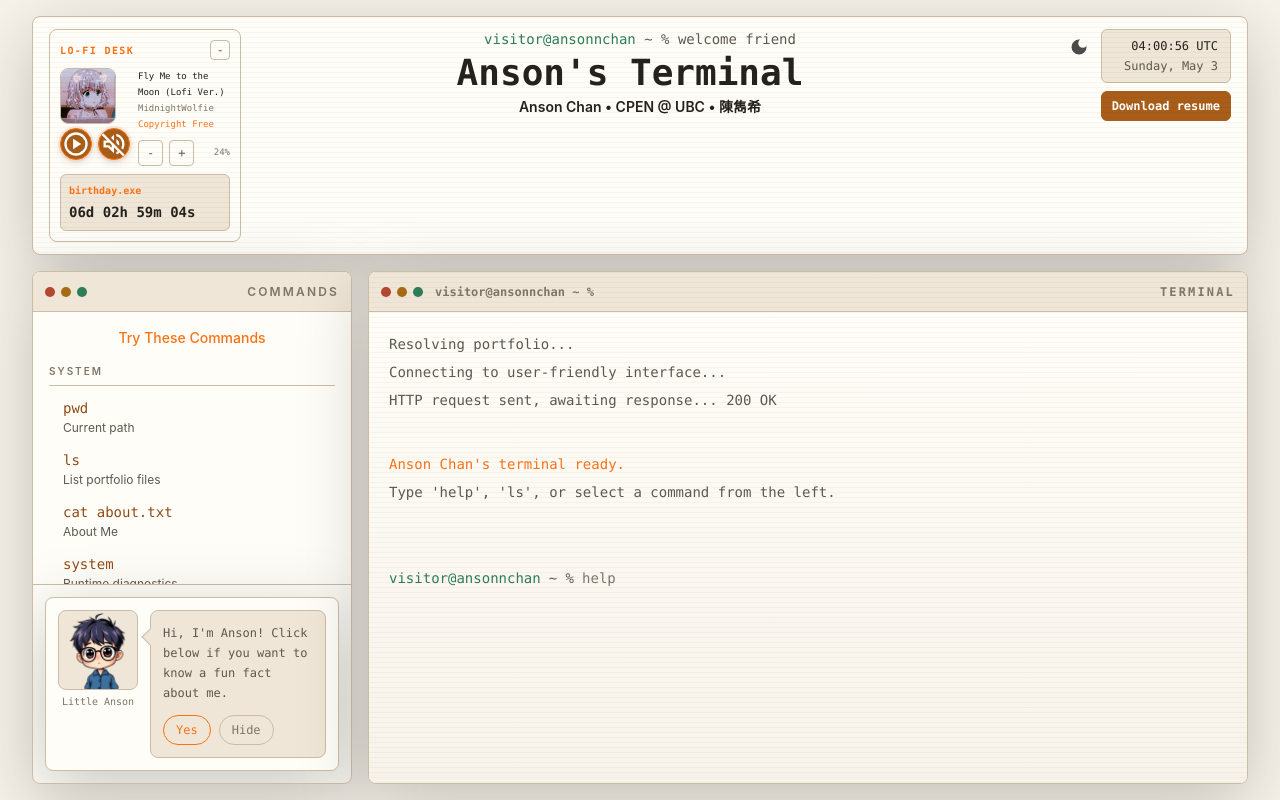
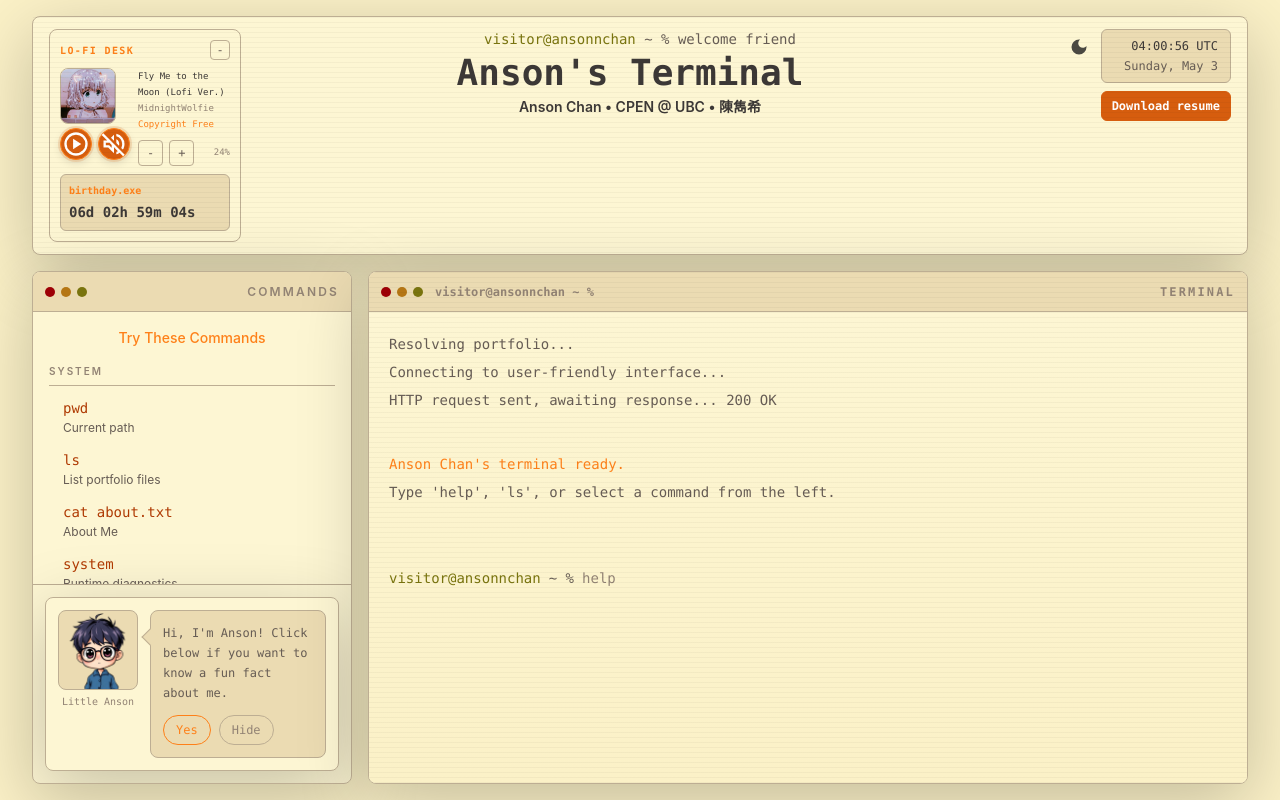
Before and after one commit to ansonnchan/personal-portfolio, a Next.js app: page / in a window 1280 px wide. Built offline with nearby package versions, Linux system fonts and the light colour scheme.

Commit message:
new dark mode theme

```diff
--- a/app/globals.css
+++ b/app/globals.css
@@ -5,43 +5,43 @@
 :root {
   --font-sans: Inter, ui-sans-serif, system-ui, sans-serif;
   --font-mono: "JetBrains Mono", ui-monospace, SFMono-Regular, Menlo, Monaco, Consolas, "Liberation Mono", monospace;
-  --bg-base: #f8f3ea;
-  --bg-panel: #fffdf8;
-  --bg-elevated: #efe6d7;
-  --bg-hover: #e7dccb;
-  --border: #cbbca8;
-  --text-primary: #25221d;
-  --text-secondary: #5f584f;
-  --text-muted: #807569;
-  --accent: #a85d18;
-  --accent-dim: #7c3f12;
-  --accent-green: #2f7d57;
-  --accent-yellow: #a76a15;
-  --accent-red: #b4472f;
-  --command: #8f4c16;
-  --bright-orange: #f97316;
-  --orange-soft: rgba(249, 115, 22, 0.12);
-  --link: #7c3f12;
+  --bg-base: #fbf1c7;
+  --bg-panel: #fdf6d3;
+  --bg-elevated: #ebdbb2;
+  --bg-hover: #dfc995;
+  --border: #bdae93;
+  --text-primary: #3c3836;
+  --text-secondary: #665c54;
+  --text-muted: #928374;
+  --accent: #d65d0e;
+  --accent-dim: #af3a03;
+  --accent-green: #79740e;
+  --accent-yellow: #b57614;
+  --accent-red: #9d0006;
+  --command: #af3a03;
+  --bright-orange: #fe8019;
+  --orange-soft: rgba(214, 93, 14, 0.16);
+  --link: #076678;
 }
 
 .system-shell[data-theme="dark"] {
-  --bg-base: #14100c;
-  --bg-panel: #1d1712;
-  --bg-elevated: #2a2119;
-  --bg-hover: #35281e;
-  --border: #563d2b;
-  --text-primary: #fff4e6;
-  --text-secondary: #d7c2ac;
-  --text-muted: #a58a73;
-  --accent: #fb923c;
-  --accent-dim: #c45112;
-  --accent-green: #86efac;
-  --accent-yellow: #fbbf24;
-  --accent-red: #f87171;
-  --command: #fdba74;
-  --bright-orange: #fb923c;
-  --orange-soft: rgba(251, 146, 60, 0.14);
-  --link: #fdba74;
+  --bg-base: #282828;
+  --bg-panel: #1d2021;
+  --bg-elevated: #3c3836;
+  --bg-hover: #504945;
+  --border: #665c54;
+  --text-primary: #fbf1c7;
+  --text-secondary: #ebdbb2;
+  --text-muted: #a89984;
+  --accent: #fe8019;
+  --accent-dim: #d65d0e;
+  --accent-green: #b8bb26;
+  --accent-yellow: #fabd2f;
+  --accent-red: #fb4934;
+  --command: #fabd2f;
+  --bright-orange: #fe8019;
+  --orange-soft: rgba(254, 128, 25, 0.18);
+  --link: #83a598;
 }
 
 * {
@@ -56,8 +56,8 @@ body {
   margin: 0;
   min-height: 100vh;
   background:
-    radial-gradient(circle at 20% 10%, rgba(168, 93, 24, 0.09), transparent 28rem),
-    linear-gradient(180deg, var(--bg-base), #efe6d7);
+    radial-gradient(circle at 20% 10%, rgba(214, 93, 14, 0.14), transparent 28rem),
+    linear-gradient(180deg, var(--bg-base), #ebdbb2);
   color: var(--text-primary);
   font-family: var(--font-sans);
 }
@@ -110,12 +110,23 @@ input {
   inset: 0;
   background: repeating-linear-gradient(
     to bottom,
-    rgba(43, 33, 24, 0.035),
-    rgba(43, 33, 24, 0.035) 1px,
+    rgba(60, 56, 54, 0.045),
+    rgba(60, 56, 54, 0.045) 1px,
     transparent 1px,
     transparent 5px
   );
   mix-blend-mode: multiply;
+}
+
+.system-shell[data-theme="dark"] .terminal-scan::after {
+  background: repeating-linear-gradient(
+    to bottom,
+    rgba(251, 241, 199, 0.035),
+    rgba(251, 241, 199, 0.035) 1px,
+    transparent 1px,
+    transparent 5px
+  );
+  mix-blend-mode: screen;
 }
 
 .terminal-cursor {
```
